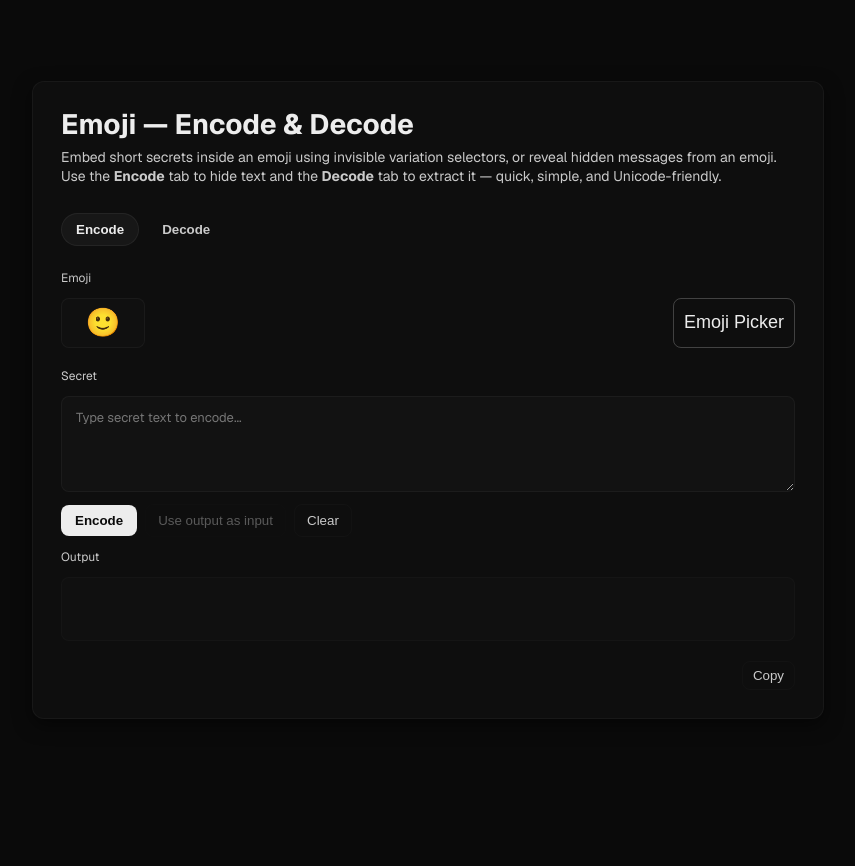
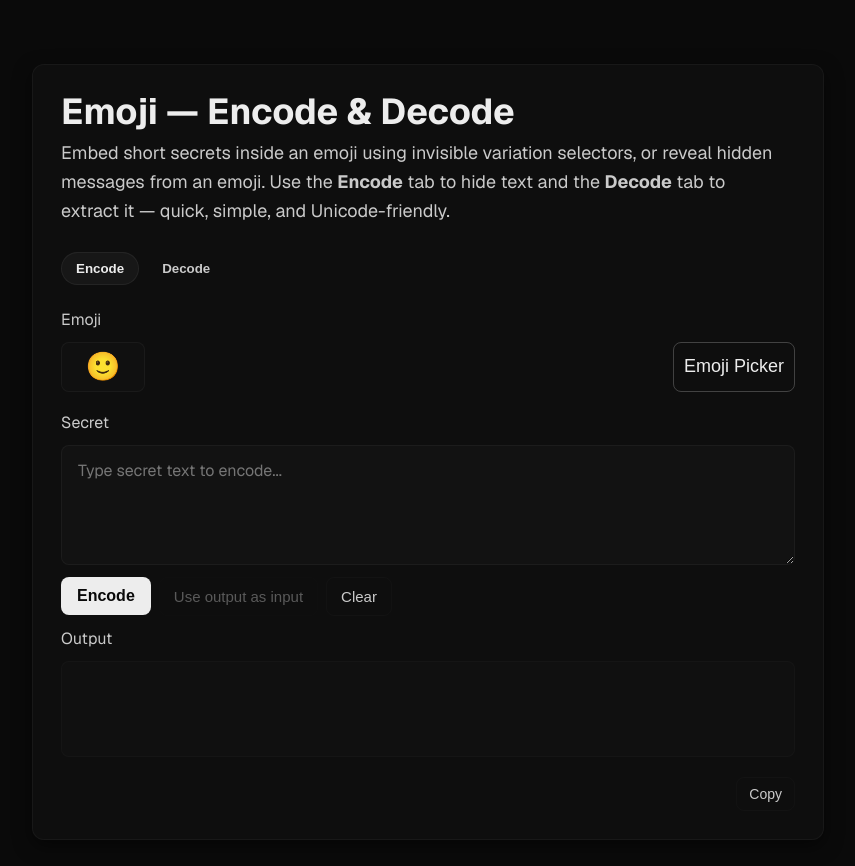
Before and after one commit to juji/emoji, a Next.js app: page / in a window 1280 px wide. Shown: the top 866 px of the page, without its empty margins (212-1067 px from the left). Before the commit the page ends 800 px from the top, so only its background shows below. Built offline with nearby package versions, Linux system fonts and the light colour scheme.

Commit message:
feat: update styling and remove unused imports in emoji picker

```diff
--- a/src/app/page.module.css
+++ b/src/app/page.module.css
@@ -42,16 +42,16 @@
 
 .title {
   margin: 0;
-  font-size: 28px;
-  line-height: 1.05;
+  font-size: 36px;
+  line-height: 1.06;
   font-weight: 700;
   color: var(--text-primary);
 }
 
 .lead {
   margin: 0;
-  font-size: 14px;
-  line-height: 1.4;
+  font-size: 18px;
+  line-height: 1.6;
   max-width: 720px;
   color: var(--text-secondary);
 }
@@ -90,21 +90,21 @@
 }
 
 .label {
-  font-size: 12px;
+  font-size: 16px;
   color: var(--text-secondary);
 }
 
 .textarea {
-  min-height: 96px;
+  min-height: 120px;
   width: 100%;
   resize: vertical;
-  padding: 12px 14px;
+  padding: 14px 16px;
   background: rgba(255,255,255,0.02);
   color: var(--text-primary);
   border: 1px solid rgba(255,255,255,0.04);
   border-radius: 8px;
   font-family: inherit;
-  font-size: 13px;
+  font-size: 16px;
 }
 
 .controls {
@@ -116,20 +116,22 @@
 .btn {
   background: var(--foreground);
   color: var(--background);
-  padding: 8px 14px;
+  padding: 10px 16px;
   border-radius: 8px;
   border: none;
   cursor: pointer;
   font-weight: 600;
+  font-size: 16px;
 }
 
 .btnGhost {
   background: transparent;
   color: var(--text-secondary);
-  padding: 8px 12px;
+  padding: 10px 14px;
   border-radius: 8px;
   border: 1px solid rgba(255,255,255,0.02);
   cursor: pointer;
+  font-size: 15px;
 }
 
 .btnGhost:disabled {
@@ -141,11 +143,11 @@
   white-space: pre-wrap;
   background: rgba(255,255,255,0.01);
   color: var(--text-primary);
-  padding: 12px 14px;
+  padding: 14px 16px;
   border-radius: 8px;
-  min-height: 64px;
+  min-height: 96px;
   border: 1px solid rgba(255,255,255,0.02);
-  font-size: 13px;
+  font-size: 16px;
 }
 
 .footer {
@@ -158,9 +160,10 @@
   background: transparent;
   color: var(--text-secondary);
   border: 1px solid rgba(255,255,255,0.02);
-  padding: 6px 10px;
+  padding: 8px 12px;
   border-radius: 8px;
   cursor: pointer;
+  font-size: 14px;
 }
 
 @media (max-width: 600px) {
@@ -173,6 +176,6 @@
   }
 
   .title {
-    font-size: 20px;
+    font-size: 28px;
   }
 }
--- a/src/components/emoji-picker.tsx
+++ b/src/components/emoji-picker.tsx
@@ -1,6 +1,6 @@
 "use client";
 
-import { useState, useRef, useEffect } from "react";
+import { useState } from "react";
 import styles from "./emoji-picker.module.css";
 import { EMOJI_CATEGORIES } from "../lib/emojis";
 
```
